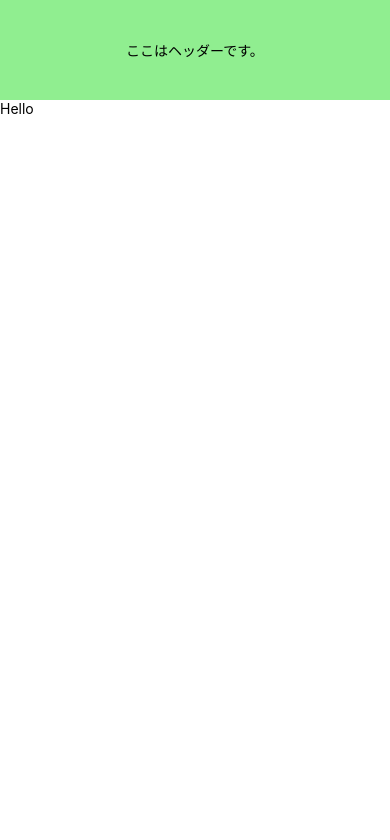
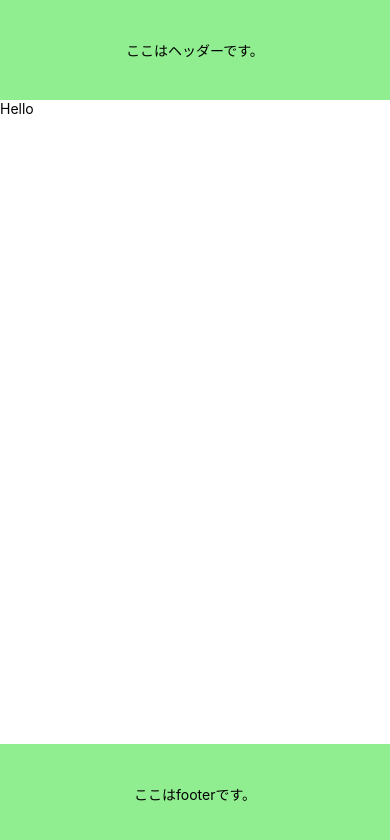
Before and after one commit to AatsuTakahashi/WorkoutNavigator, a React Native app: screen / in a window 390 px wide. Shown: the top 840 px of the page. Built offline with nearby package versions, Linux system fonts and the light colour scheme.

Commit message:
[add]: footerコンポーネントを作成し、仮のスタイルを当てた

```diff
--- a/App.tsx
+++ b/App.tsx
@@ -2,12 +2,14 @@ import { StatusBar } from 'expo-status-bar';
 import { StyleSheet, View } from 'react-native';
 import Home from './src/App';
 import { Header } from './src/components/molecules/header/header';
+import { Footer } from './src/components/molecules/footer/footer';
 
 export default function App() {
   return (
     <View style={styles.main}>
       <Header />
       <Home />
+      <Footer />
       <StatusBar style='auto' />
     </View>
   );
--- /dev/null
+++ b/src/components/molecules/footer/footer.module.tsx
@@ -0,0 +1,14 @@
+import { StyleSheet } from 'react-native';
+
+export const footerStyles = StyleSheet.create({
+  footer: {
+    height: 100,
+    width: '100%',
+    alignItems: 'center',
+    justifyContent: 'center',
+    position: 'absolute',
+    bottom: 0,
+    //将来的には#FFFFFFにしたい。
+    backgroundColor: '#90EE90',
+  },
+});
--- /dev/null
+++ b/src/components/molecules/footer/footer.tsx
@@ -0,0 +1,11 @@
+import React from 'react';
+import { Text, View } from 'react-native';
+import { footerStyles } from './footer.module';
+
+export const Footer = () => {
+  return (
+    <View style={footerStyles.footer}>
+      <Text>ここはfooterです。</Text>
+    </View>
+  );
+};
```
